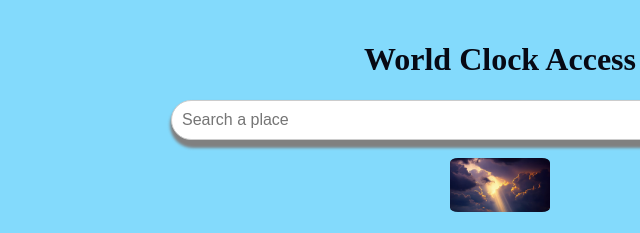
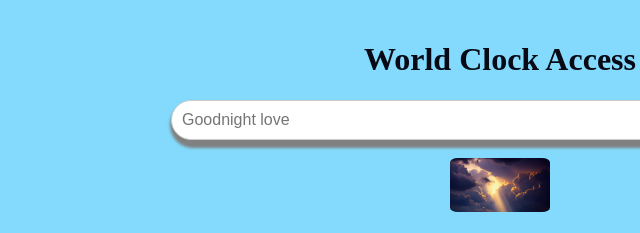
Before and after one commit to Zenjuma/World-Clock-project, a plain HTML site: page index.html in a window 1280 px wide. Shown: the top 233 px of the page, 140-780 px from the left. Drawn offline with Linux system fonts and the light colour scheme.

Commit message:
dropdown

```diff
--- a/index.html
+++ b/index.html
@@ -8,12 +8,12 @@
 
 </head>
 <body>
-  <!-- <div > -->
+
     <h1>World Clock Access</h1>
 
     <div class="search-container">
 
-    <input type="text" id="inputSearch" class="search-input" placeholder="Search a place" >
+    <input type="text" id="inputSearch" class="search-input" placeholder="Goodnight love " >
 
     <link rel="stylesheet" href="https://cdnjs.cloudflare.com/ajax/libs/font-awesome/6.5.0/css/all.min.css"
     button class="seach-button">
@@ -31,9 +31,6 @@
 
 
 
-
-    <!-- </div> -->
-    <!-- <br> -->
 
 
     <br>
```
